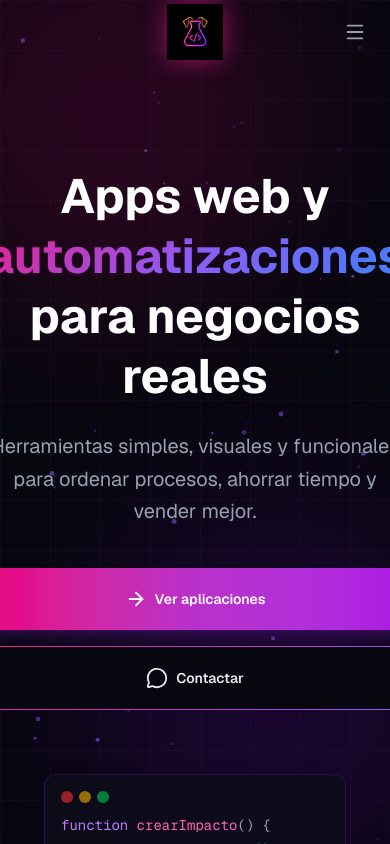
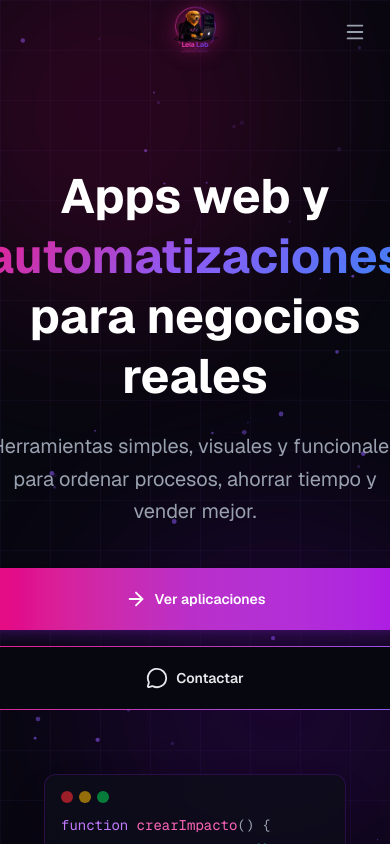
Before and after one commit to leiaslab/leialab, a Next.js app: page / in a window 390 px wide. Shown: the top 844 px of the page. Built offline with nearby package versions, Linux system fonts and the light colour scheme.

Commit message:
Revert mobile navbar logo to leia-logo.png

```diff
--- a/components/Navbar.tsx
+++ b/components/Navbar.tsx
@@ -29,11 +29,11 @@ export default function Navbar() {
         >
           <Link href="/" onClick={() => setOpen(false)}>
             <Image
-              src="/leialab_logo.png"
+              src="/leia-logo.png"
               alt="Leia Lab"
               width={64}
               height={64}
-              className="h-14 w-14 object-contain drop-shadow-[0_0_12px_rgba(233,30,140,0.6)]"
+              className="h-14 w-14 object-contain drop-shadow-[0_0_10px_rgba(233,30,140,0.5)]"
             />
           </Link>
         </div>
```
